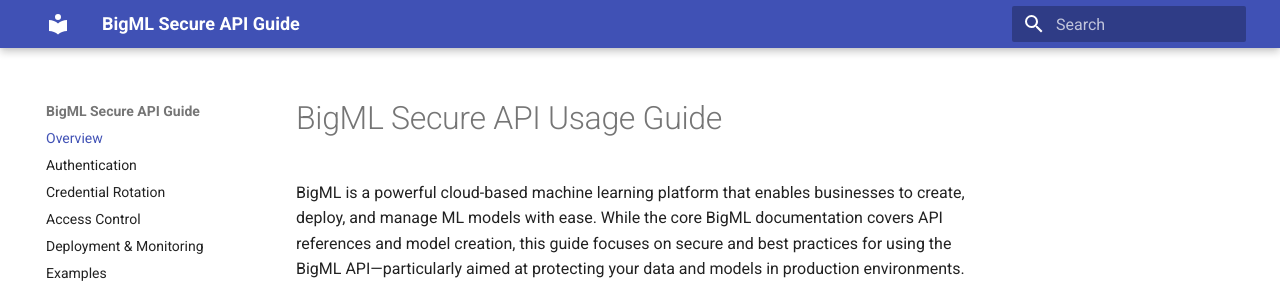
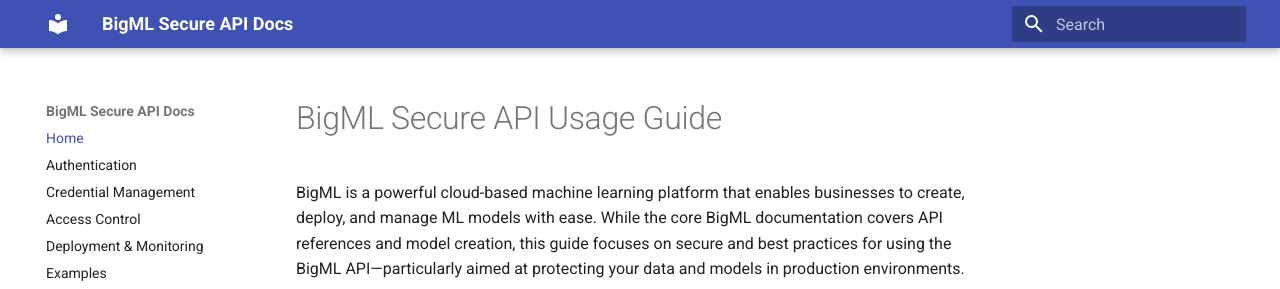
Before and after one commit to maadfa/bigml-secure-api-docs, an MkDocs documentation site: the page built from docs/index.md, in a window 1280 px wide. Shown: the top 289 px of the page. Built offline with MkDocs 1.6.1 and Material for MkDocs 9.7.7, drawn with Linux system fonts in a browser that asks for light colours.

Commit message:
Initial commit with MkDocs structure

```diff
--- a/mkdocs.yml
+++ b/mkdocs.yml
@@ -1,11 +1,11 @@
-site_name: BigML Secure API Guide
+site_name: BigML Secure API Docs
 theme:
   name: material
 
 nav:
-  - Overview: index.md
+  - Home: index.md
   - Authentication: authentication.md
-  - Credential Rotation: credential-rotation.md
+  - Credential Management: credential-management.md
   - Access Control: access-control.md
   - Deployment & Monitoring: deployment-monitoring.md
   - Examples: examples.md
```
